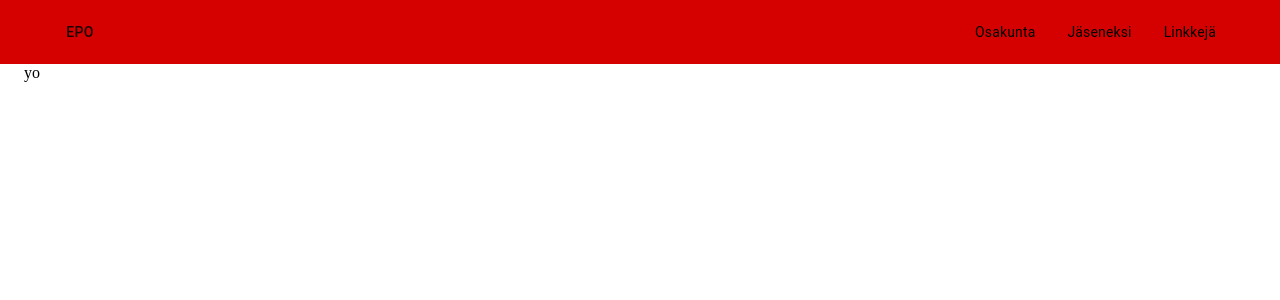
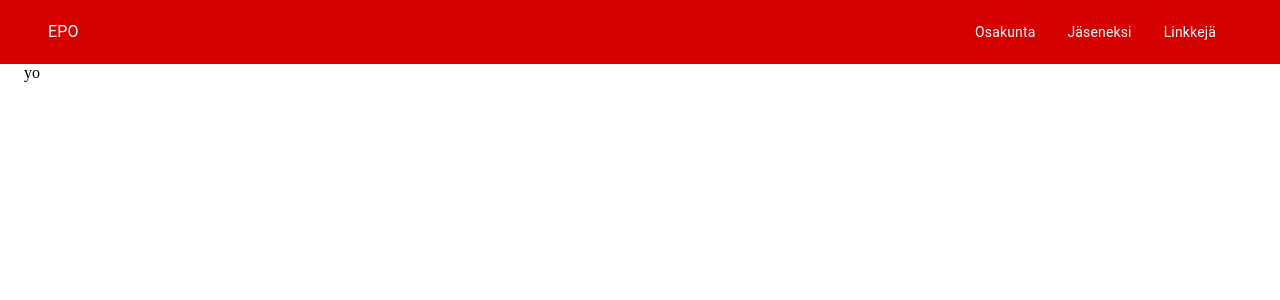
Before and after one commit to ehip/epo, a React (Create React App) app: page / in a window 1280 px wide. Shown: the top 300 px of the page. Built offline with nearby package versions, Linux system fonts and the light colour scheme.

Commit message:
pretty much doen

```diff
--- a/src/components/Nav.js
+++ b/src/components/Nav.js
@@ -1,40 +1,76 @@
-import React from 'react'
-import { Toolbar, Container, List, ListItem, ListItemText, makeStyles, Button } from '@material-ui/core'
+import React from "react";
+import {
+  Toolbar,
+  Container,
+  List,
+  ListItem,
+  ListItemText,
+  Typography,
+  makeStyles,
+} from "@material-ui/core";
+import { Link } from "react-router-dom";
 
-const useStyles = makeStyles(theme => ({
+const useStyles = makeStyles((theme) => ({
   root: {
-        backgroundColor: theme.palette.primary.main
+    backgroundColor: theme.palette.primary.main,
   },
   container: {
     display: "flex",
     flexDirection: "row",
-        justifyContent: "space-between"
+    justifyContent: "space-between",
+    alignItems: "center",
   },
   list: {
     display: "flex",
-        flexDirection: "row"
-    }
-}))
+    flexDirection: "row",
+  },
+  button: {
+    color: theme.palette.textPrimary.main,
+    textDecoration: "none",
+    "&:hover": {
+      color: theme.palette.textPrimary.light,
+      cursor: "pointer",
+      textDecoration: "none",
+    },
+  },
+}));
 
 export const Nav = () => {
-    const { root, container, list } = useStyles()
+  const { root, container, list, button } = useStyles();
+
+  const paths = [
+    {
+      name: "Osakunta",
+      path: "/osakunta",
+    },
+    {
+      name: "Jäseneksi",
+      path: "/jaseneksi",
+    },
+    {
+      name: "Linkkejä",
+      path: "/linkkeja",
+    },
+  ];
 
   return (
     <Toolbar className={root}>
       <Container maxWidth="xl" className={container}>
-                <Button>EPO</Button>
+        <Link style={{ textDecoration: "none" }} to="/">
+          <Typography className={button}>EPO</Typography>
+        </Link>
         <List dense className={list}>
-                    <ListItem button>
-                        <ListItemText primary="Osakunta" />
+          {paths.map(({ name, path }, index) => {
+            return (
+              <Link id={index} style={{ textDecoration: "none" }} to={path}>
+                <ListItem className={button}>
+                  <ListItemText primary={name} />
                 </ListItem>
-                    <ListItem button>
-                        <ListItemText primary="Jäseneksi" />
-                    </ListItem>
-                    <ListItem button>
-                        <ListItemText primary="Linkkejä" />
-                    </ListItem>
+              </Link>
+            );
+          })}
         </List>
       </Container>
     </Toolbar>
-    )
-}
+  );
+};
```
Lines whose indentation alone changed are shown as unchanged.
